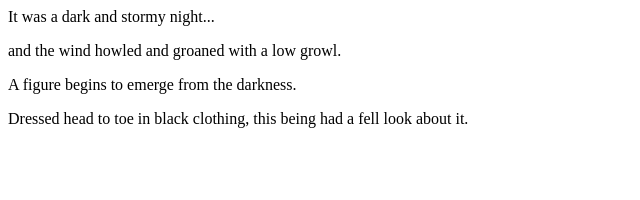
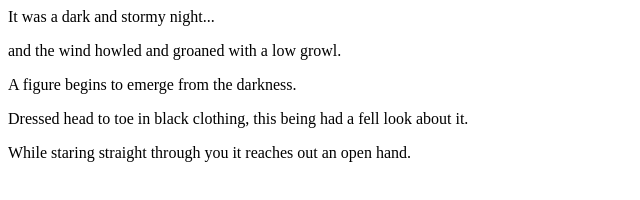
Before and after one commit to R-bB/fireside-story, a plain HTML site: page index.html in a window 1280 px wide. Shown: the whole page, without its empty margins (0-640 px from the left). Drawn offline with Linux system fonts and the light colour scheme.

Commit message:
added fifth line

```diff
--- a/index.html
+++ b/index.html
@@ -4,5 +4,6 @@
     <p>and the wind howled and groaned with a low growl.</p>
     <p>A figure begins to emerge from the darkness.</p>
     <p>Dressed head to toe in black clothing, this being had a fell look about it.</p>
+    <p>While staring straight through you it reaches out an open hand.</p>
   </body>
 </html>
```
